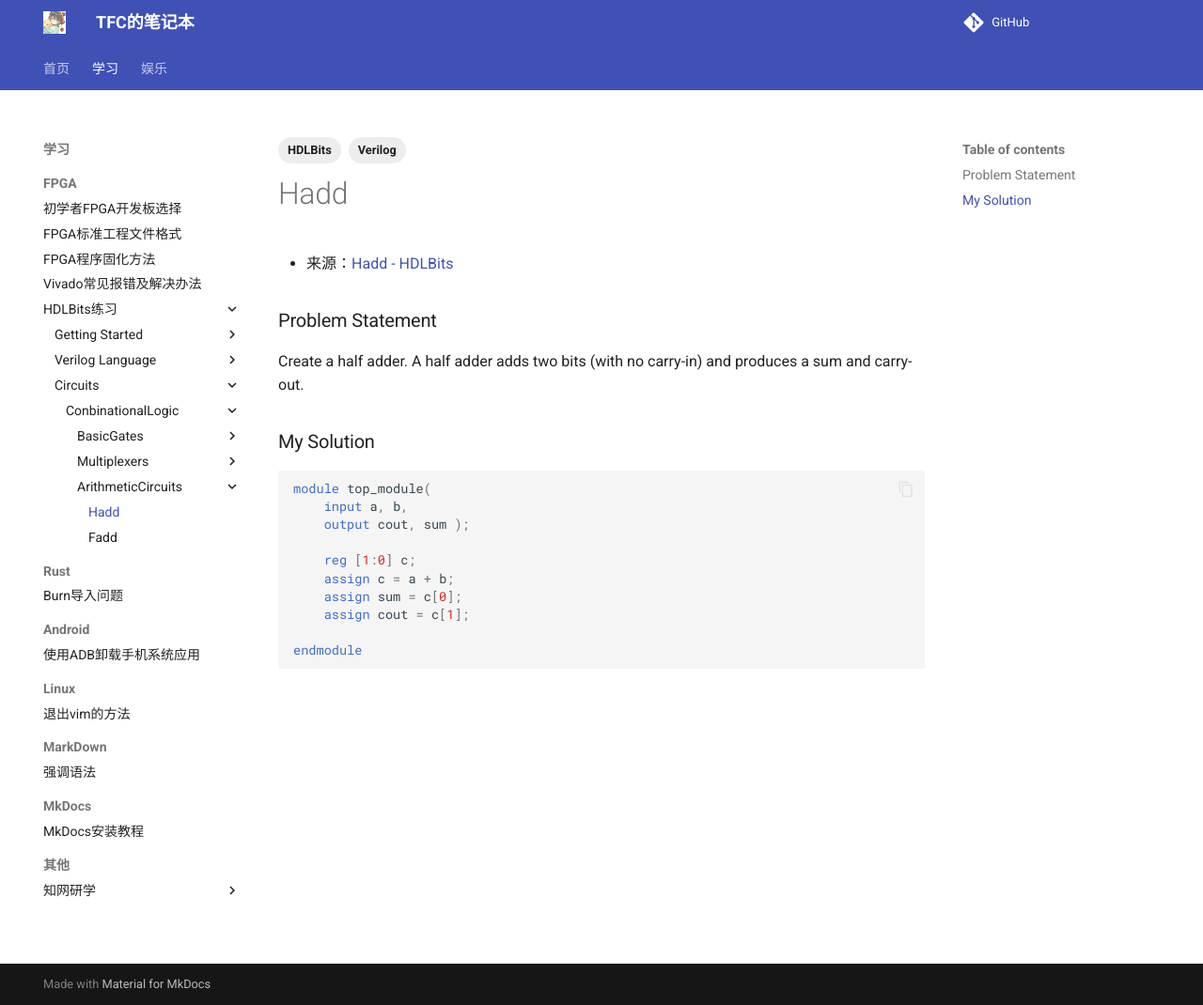
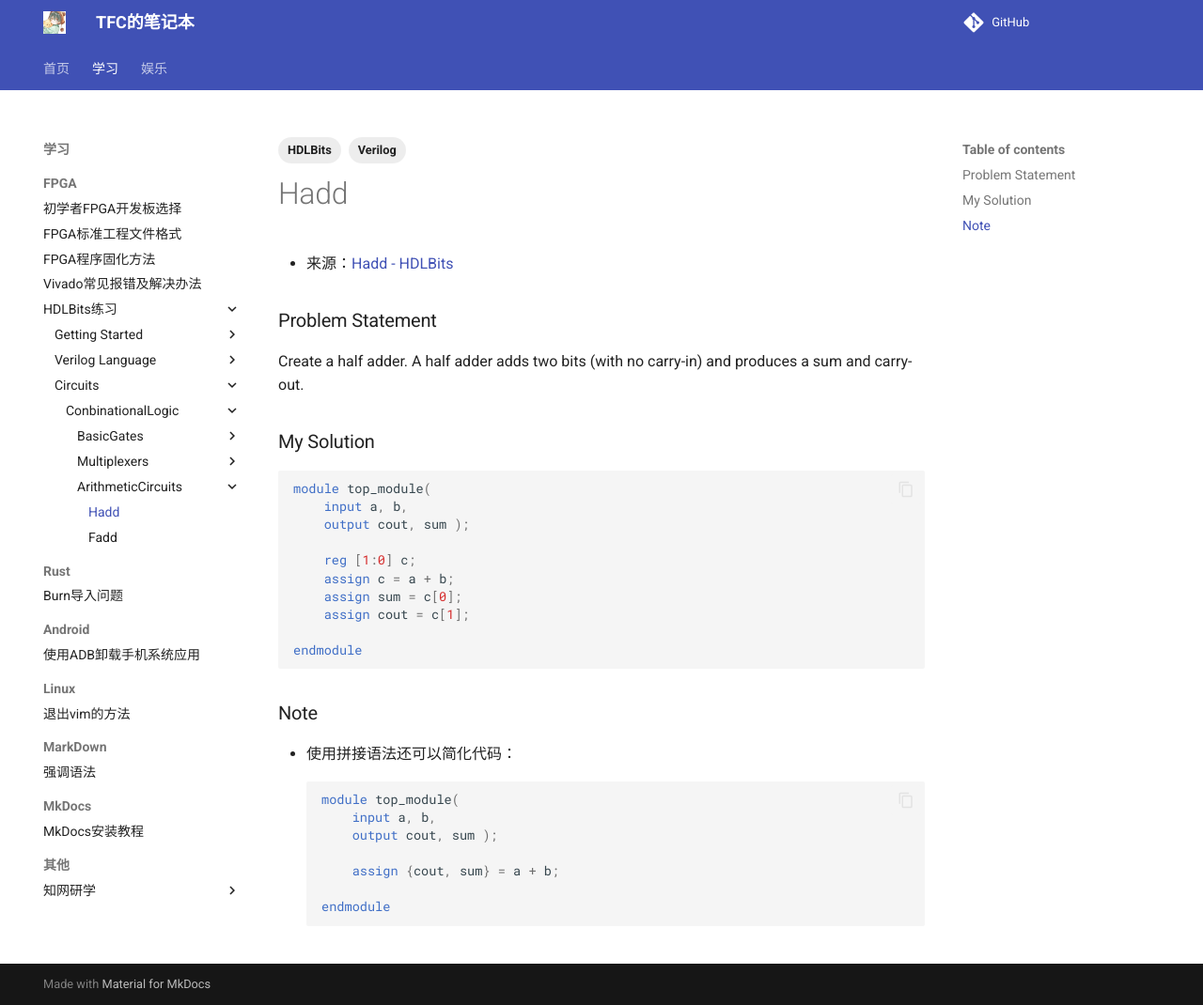
Before and after one commit to iqdxa/Blog, an MkDocs documentation site: the page built from docs/学习/FPGA/HDLBits练习/Circuits/ConbinationalLogic/ArithmeticCircuits/Hadd.md, in a window 1280 px wide and 1070 px high. Shown: the whole window at 94% size. Built offline with MkDocs 1.6.1 and Material for MkDocs 9.7.7, drawn with Linux system fonts in a browser that asks for light colours; comment, search, counter and statistics services are not loaded.

Commit message:
Hadd增加Note

````diff
--- a/docs/学习/FPGA/HDLBits练习/Circuits/ConbinationalLogic/ArithmeticCircuits/Hadd.md
+++ b/docs/学习/FPGA/HDLBits练习/Circuits/ConbinationalLogic/ArithmeticCircuits/Hadd.md
@@ -27,3 +27,15 @@ module top_module(
 
 endmodule
 ```
+
+### Note
+- 使用拼接语法还可以简化代码：
+```Verilog
+module top_module(
+    input a, b,
+    output cout, sum );
+
+    assign {cout, sum} = a + b;
+
+endmodule
+```
````
